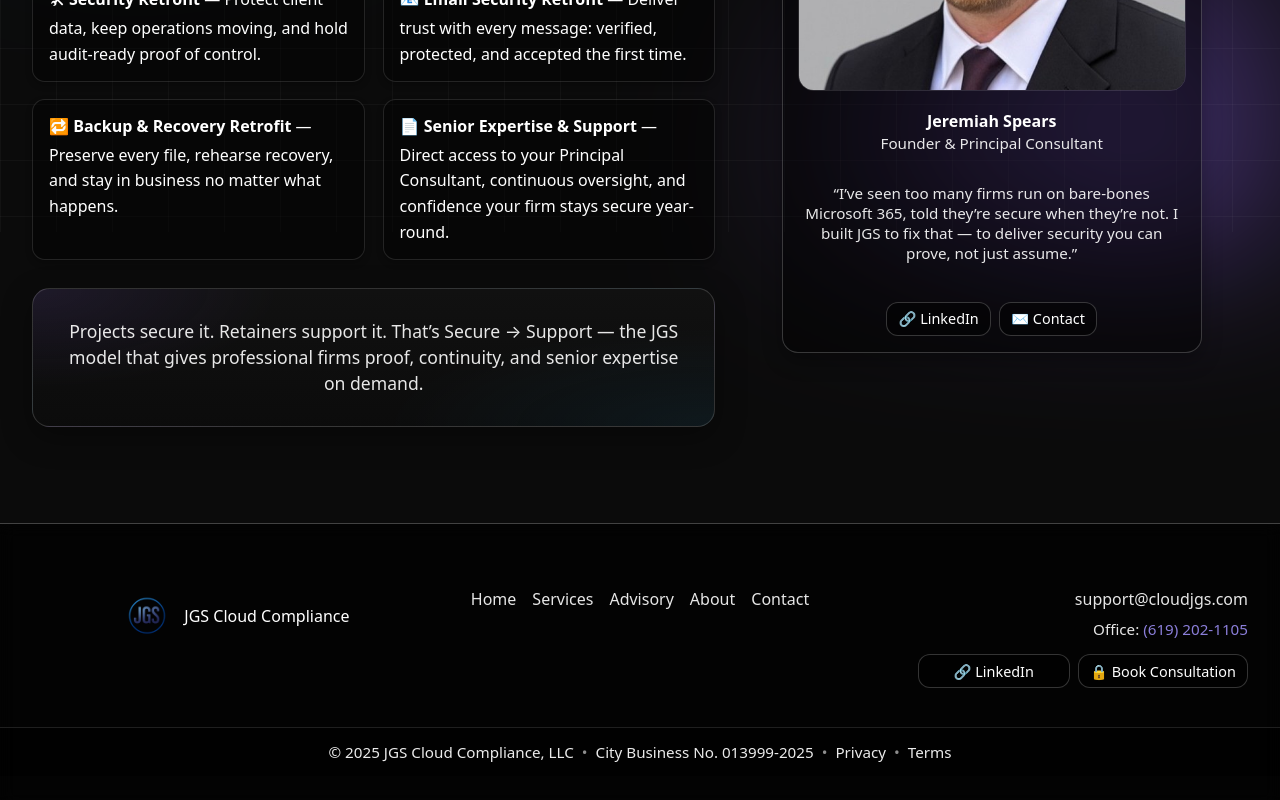
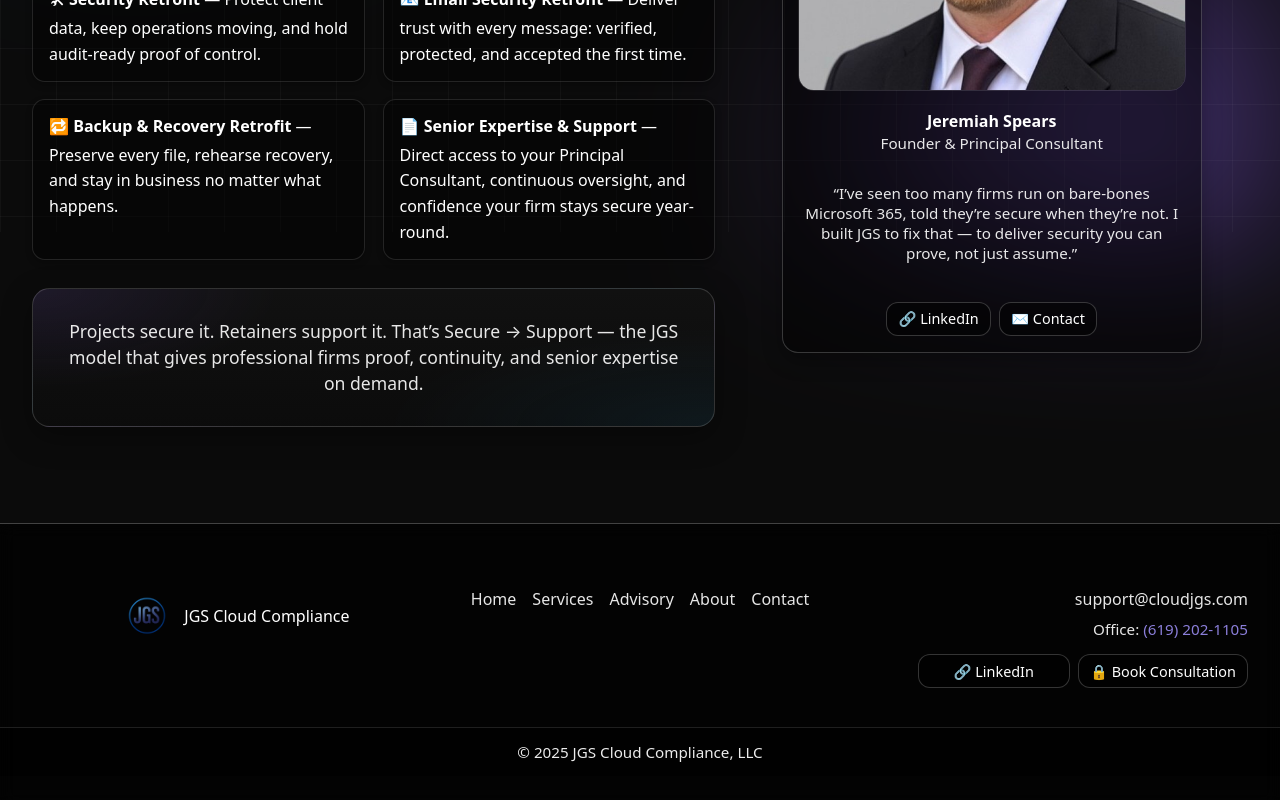
Before and after one commit to jspears80/jgs, a Next.js app: page / in a window 1280 px wide. Shown: the part 568-1368 px from the top of the page. Built offline with nearby package versions, Linux system fonts and the light colour scheme.

Commit message:
Refactor layout component structure and metadata

```diff
--- a/app/layout.tsx
+++ b/app/layout.tsx
@@ -95,16 +95,7 @@ export default function RootLayout({
           <div className="subfooter">
             <div className="container subfooter-row">
               <span>© {new Date().getFullYear()} JGS Cloud Compliance, LLC</span>
-              <span className="dot">•</span>
-              <span>City Business No. 013999-2025</span>
-              <span className="dot">•</span>
-              <a href="/privacy" className="subfooter-link">
-                Privacy
-              </a>
-              <span className="dot">•</span>
-              <a href="/terms" className="subfooter-link">
-                Terms
-              </a>
+
             </div>
           </div>
         </footer>
```
